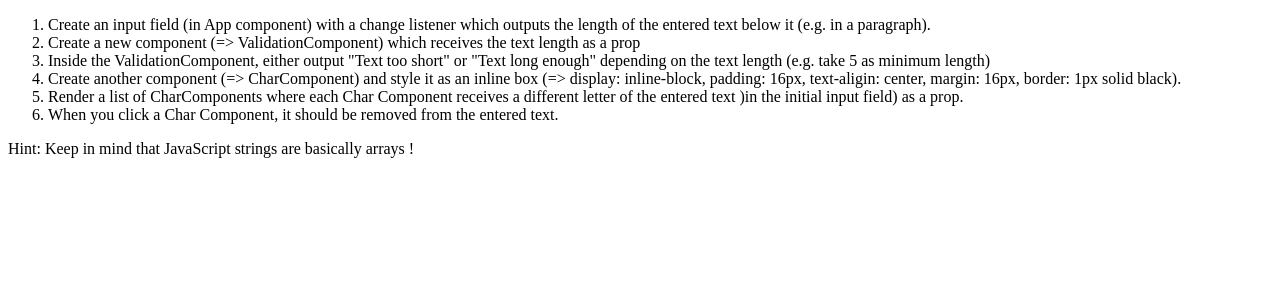
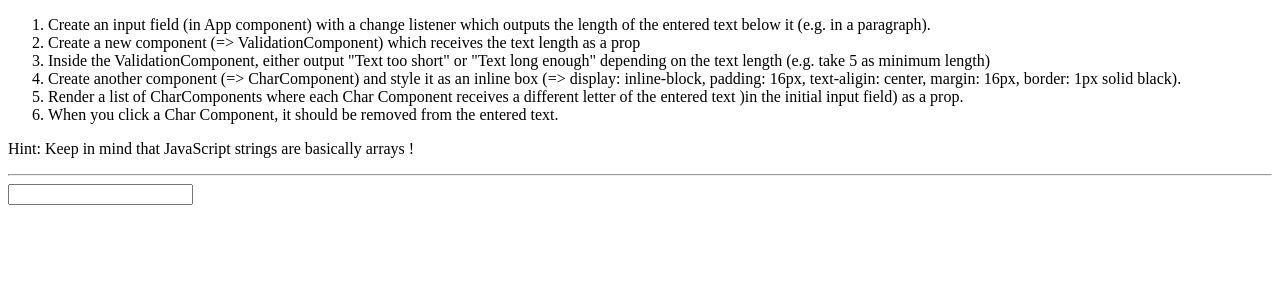
Before and after one commit to kuter/django-webpack-react, a React app: page / in a window 1280 px wide. Shown: the top 300 px of the page. Built offline with nearby package versions, Linux system fonts and the light colour scheme; the HTML template or start-up script is replaced by a standard one.

Commit message:
added babel plugin-proposal-class-properties and preset-env

```diff
--- a/package.json
+++ b/package.json
@@ -16,6 +16,8 @@
   },
   "devDependencies": {
     "@babel/core": "^7.4.4",
+    "@babel/plugin-proposal-class-properties": "^7.4.4",
+    "@babel/preset-env": "^7.4.5",
     "@babel/preset-react": "^7.0.0",
     "babel-loader": "^8.0.6",
     "css-loader": "^2.1.1",
--- a/reactjs/App.js
+++ b/reactjs/App.js
@@ -2,6 +2,13 @@ import React, { Component} from 'react';
 import './App.css'
 
 class App extends Component {
+    state = {
+        userInput: ''
+    }
+    inputChangeHandler = (event) => {
+        this.set(setState({userInput: event.target.value}));
+    }
+
     render() {
         return (
             <div className="App">
@@ -14,7 +21,13 @@ class App extends Component {
                     <li>When you click a Char Component, it should be removed from the entered text.</li>
                 </ol>
 
-                Hint: Keep in mind that JavaScript strings are basically arrays !
+                <p>Hint: Keep in mind that JavaScript strings are basically arrays !</p>
+                <hr />
+                <input
+                    type="text"
+                    onChange={this.inputChangedHandler}
+                    value={this.state.userInput}
+                />
             </div>
         )
     };
--- a/webpack.config.js
+++ b/webpack.config.js
@@ -24,7 +24,15 @@ module.exports = {
                 use: {
                     loader: 'babel-loader',
                     options: {
-                        presets: ['@babel/preset-react']
+                        presets: [
+                            '@babel/preset-env',
+                            '@babel/react',
+                            {
+                                'plugins': [
+                                    '@babel/plugin-proposal-class-properties'
+                                ]
+                            }
+                        ]
                     }
                 }
             },
```
